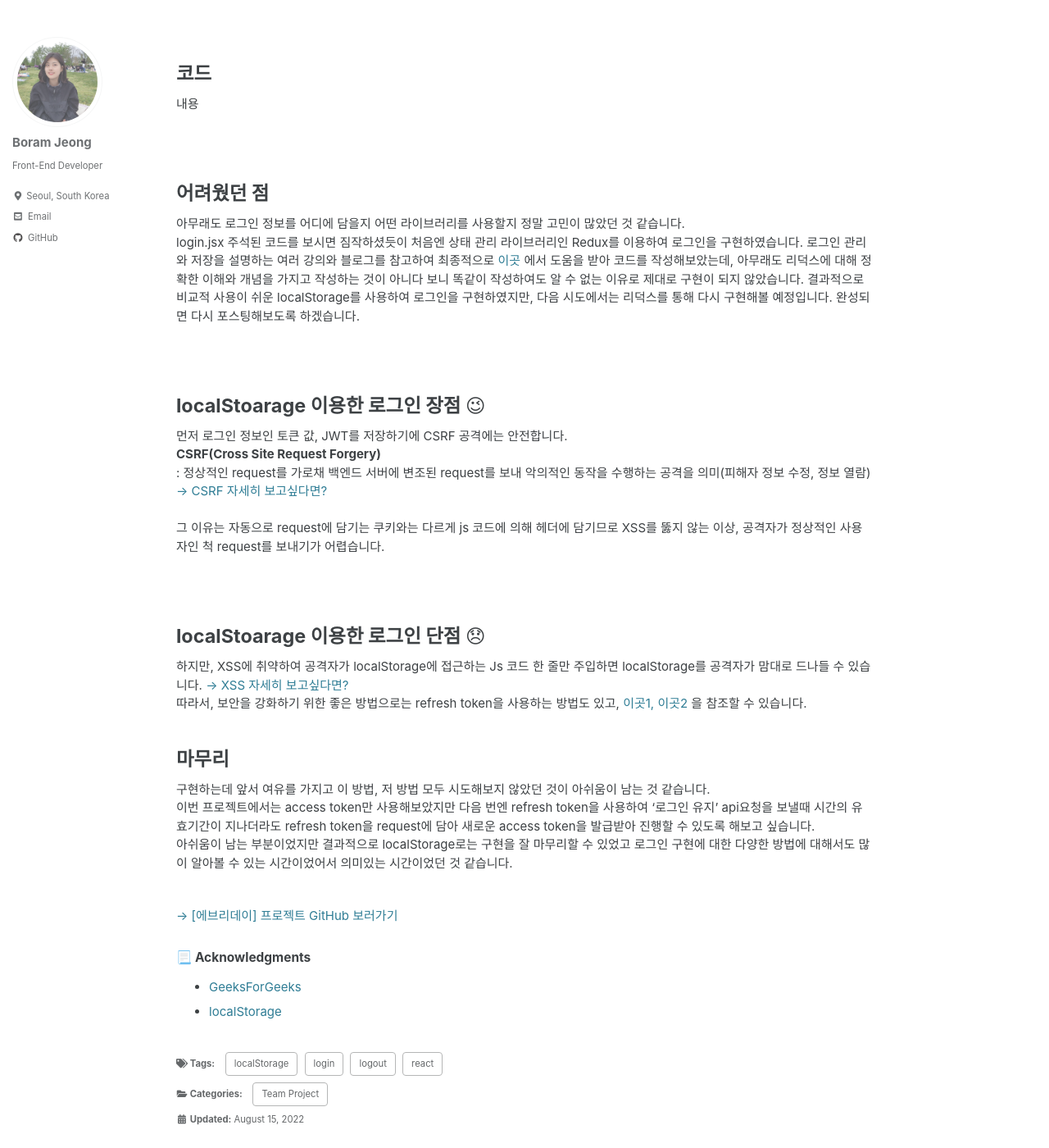
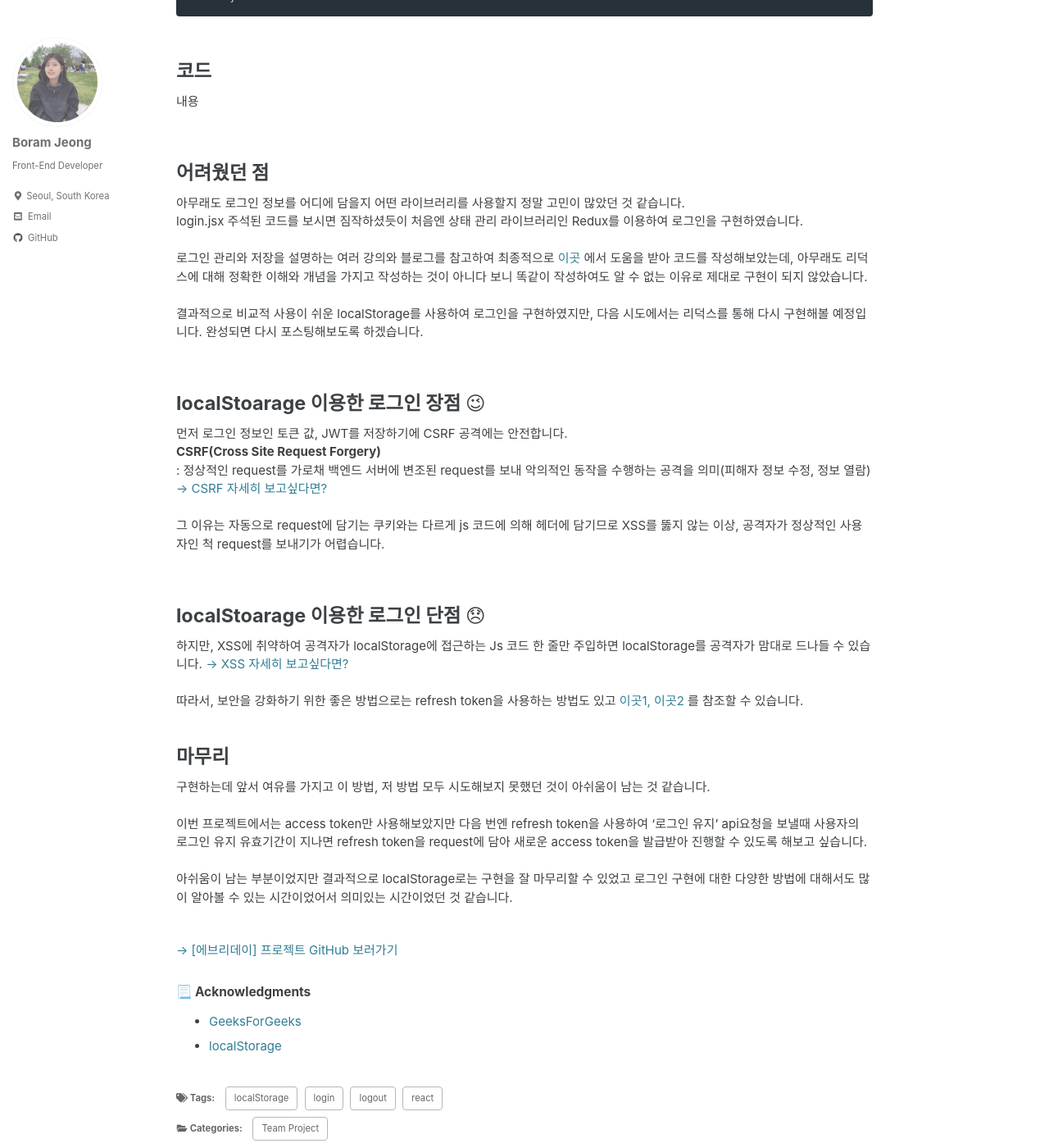
Before and after one commit to bo-ram-jeong/bo-ram-jeong.github.io, a Jekyll site: the page built from _posts/2022-08-15-everyday-project-login.md, in a window 1280 px wide and 1400 px high, scrolled down 5385 px. Shown: the whole window at 82% size. Built offline with Jekyll 4.4.1, drawn with Linux system fonts in a browser that asks for light colours; cached includes are drawn as plain includes; emoji names are drawn with the system emoji font.

Commit message:
Update 2022-08-15-everyday-project-login.md
내용의 간격 및 띄어쓰기 수정

````diff
--- a/_posts/2022-08-15-everyday-project-login.md
+++ b/_posts/2022-08-15-everyday-project-login.md
@@ -17,18 +17,18 @@ published: true
 안녕하세요.
 <br/>오늘은 [에브리데이] 프로젝트에서 localStorage를 사용해서 구현한 로그인 및 로그아웃을 포스팅해보려고 합니다.
 <br/><br/>localStorage는 간단히 말하면 로컬에 저장하는 임시저장소라고 할 수 있습니다. windows 전역 객체의 LocalStorage라는 컬렉션을 통해 저장, 조회가 이루어집니다.
-<br/>
+<br/><br/>
 이 객체는 아래 method와 property를 제공합니다.
-<br/><br/>
 - setItem(key, value) – 키-값 쌍을 보관
 - getItem(key) – 키에 해당하는 값을 받아옴
 - removeItem(key) – 키와 해당 값을 삭제
 - clear() – 모든 것을 삭제
 - key(index) – 인덱스(index)에 해당하는 키를 받아옴
 - length – 저장된 항목의 개수를 얻음
+
 <br/><br/>이 객체는 Map과 유사하여, setItem/getItem/removeItem을 지원합니다. 하지만 인덱스를 사용해 키에 접근할 수 있다는 점(key(index))에서 차이가 있습니다.
 
-<br/><br/><br/><br/>
+<br/><br/><br/>
 # login.js
 ```javascript
 import React, { useState } from 'react'
@@ -255,19 +255,18 @@ const handleListItemClick = (event, idx) => {
         }
 ```
 <br/>
-<br/>
 # 코드
 내용
 
-<br/><br/>
+<br/>
 # 어려웠던 점
 아무래도 로그인 정보를 어디에 담을지 어떤 라이브러리를 사용할지 정말 고민이 많았던 것 같습니다.
 <br/>login.jsx 주석된 코드를 보시면 짐작하셨듯이 처음엔 상태 관리 라이브러리인 Redux를 이용하여 로그인을 구현하였습니다.
-로그인 관리와 저장을 설명하는 여러 강의와 블로그를 참고하여 최종적으로 <a href="https://loy124.tistory.com/249">이곳</a> 에서 도움을 받아 코드를 작성해보았는데, 아무래도 리덕스에 대해 정확한
-이해와 개념을 가지고 작성하는 것이 아니다 보니 똑같이 작성하여도 알 수 없는 이유로 제대로 구현이 되지 않았습니다. 결과적으로 비교적 사용이 쉬운 localStorage를 사용하여 로그인을 구현하였지만,
+<br/><br/>로그인 관리와 저장을 설명하는 여러 강의와 블로그를 참고하여 최종적으로 <a href="https://loy124.tistory.com/249">이곳</a> 에서 도움을 받아 코드를 작성해보았는데, 아무래도 리덕스에 대해 정확한
+이해와 개념을 가지고 작성하는 것이 아니다 보니 똑같이 작성하여도 알 수 없는 이유로 제대로 구현이 되지 않았습니다. <br/><br/>결과적으로 비교적 사용이 쉬운 localStorage를 사용하여 로그인을 구현하였지만,
 다음 시도에서는 리덕스를 통해 다시 구현해볼 예정입니다. 완성되면 다시 포스팅해보도록 하겠습니다.
 
-<br/><br/>
+<br/>
 # localStoarage 이용한 로그인 장점 :wink:
 먼저 로그인 정보인 토큰 값, JWT를 저장하기에 CSRF 공격에는 안전합니다.
 <br/>**CSRF(Cross Site Request Forgery)**
@@ -276,18 +275,18 @@ const handleListItemClick = (event, idx) => {
 <br/><br/>
 그 이유는 자동으로 request에 담기는 쿠키와는 다르게 js 코드에 의해 헤더에 담기므로 XSS를 뚫지 않는 이상, 공격자가 정상적인 사용자인 척 request를 보내기가 어렵습니다.
 
-<br/><br/>
+<br/>
 # localStoarage 이용한 로그인 단점 :disappointed:
 하지만, XSS에 취약하여 공격자가 localStorage에 접근하는 Js 코드 한 줄만 주입하면 localStorage를 공격자가 맘대로 드나들 수 있습니다.
 <a href="https://nordvpn.com/ko/blog/xss-attack/">→ XSS 자세히 보고싶다면?</a>
-<br/>따라서, 보안을 강화하기 위한 좋은 방법으로는 refresh token을 사용하는 방법도 있고, <a href="https://velog.io/@yaytomato/%ED%94%84%EB%A1%A0%ED%8A%B8%EC%97%90%EC%84%9C-%EC%95%88%EC%A0%84%ED%95%98%EA%B2%8C-%EB%A1%9C%EA%B7%B8%EC%9D%B8-%EC%B2%98%EB%A6%AC%ED%95%98%EA%B8%B0">이곳1,</a>
-<a href="https://dev.to/cotter/localstorage-vs-cookies-all-you-need-to-know-about-storing-jwt-tokens-securely-in-the-front-end-15id">이곳2</a> 을 참조할 수 있습니다.
+<br/><br/>따라서, 보안을 강화하기 위한 좋은 방법으로는 refresh token을 사용하는 방법도 있고 <a href="https://velog.io/@yaytomato/%ED%94%84%EB%A1%A0%ED%8A%B8%EC%97%90%EC%84%9C-%EC%95%88%EC%A0%84%ED%95%98%EA%B2%8C-%EB%A1%9C%EA%B7%B8%EC%9D%B8-%EC%B2%98%EB%A6%AC%ED%95%98%EA%B8%B0">이곳1,</a>
+<a href="https://dev.to/cotter/localstorage-vs-cookies-all-you-need-to-know-about-storing-jwt-tokens-securely-in-the-front-end-15id">이곳2</a> 를 참조할 수 있습니다.
 <br/><br/>
 # 마무리
-구현하는데 앞서 여유를 가지고 이 방법, 저 방법 모두 시도해보지 않았던 것이 아쉬움이 남는 것 같습니다.
-<br/>이번 프로젝트에서는 access token만 사용해보았지만 다음 번엔 refresh token을 사용하여 '로그인 유지' api요청을 보낼때 시간의 유효기간이 지나더라도
+구현하는데 앞서 여유를 가지고 이 방법, 저 방법 모두 시도해보지 못했던 것이 아쉬움이 남는 것 같습니다.
+<br/><br/>이번 프로젝트에서는 access token만 사용해보았지만 다음 번엔 refresh token을 사용하여 '로그인 유지' api요청을 보낼때 사용자의 로그인 유지 유효기간이 지나면
 refresh token을 request에 담아 새로운 access token을 발급받아 진행할 수 있도록 해보고 싶습니다.
-<br/>아쉬움이 남는 부분이었지만 결과적으로 localStorage로는 구현을 잘 마무리할 수 있었고 로그인 구현에 대한 다양한 방법에 대해서도 많이 알아볼 수 있는 시간이었어서 의미있는 시간이었던 것 같습니다.
+<br/><br/>아쉬움이 남는 부분이었지만 결과적으로 localStorage로는 구현을 잘 마무리할 수 있었고 로그인 구현에 대한 다양한 방법에 대해서도 많이 알아볼 수 있는 시간이었어서 의미있는 시간이었던 것 같습니다.
 
 <br/> <a href="https://github.com/ram-yeon/everyday">→ [에브리데이] 프로젝트 GitHub 보러가기</a>
 <h5>:page_with_curl: Acknowledgments</h5>
````
